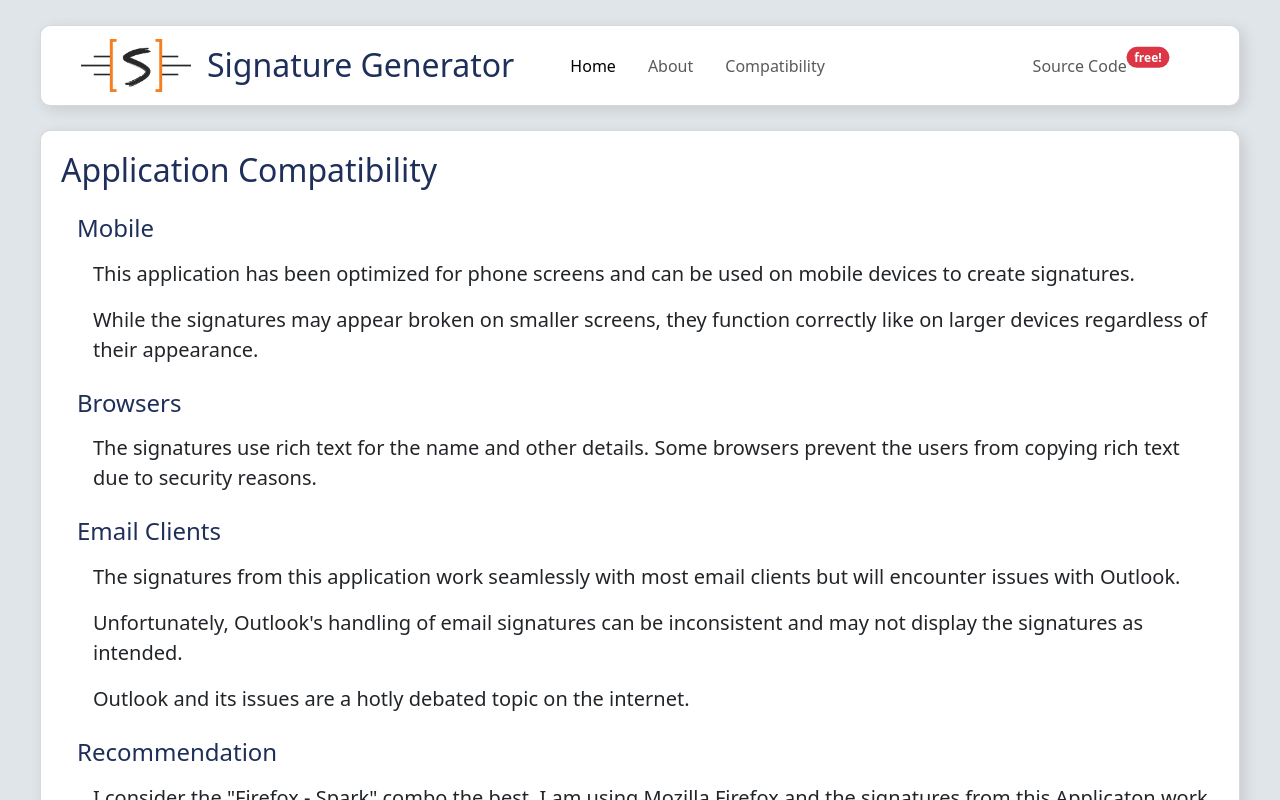
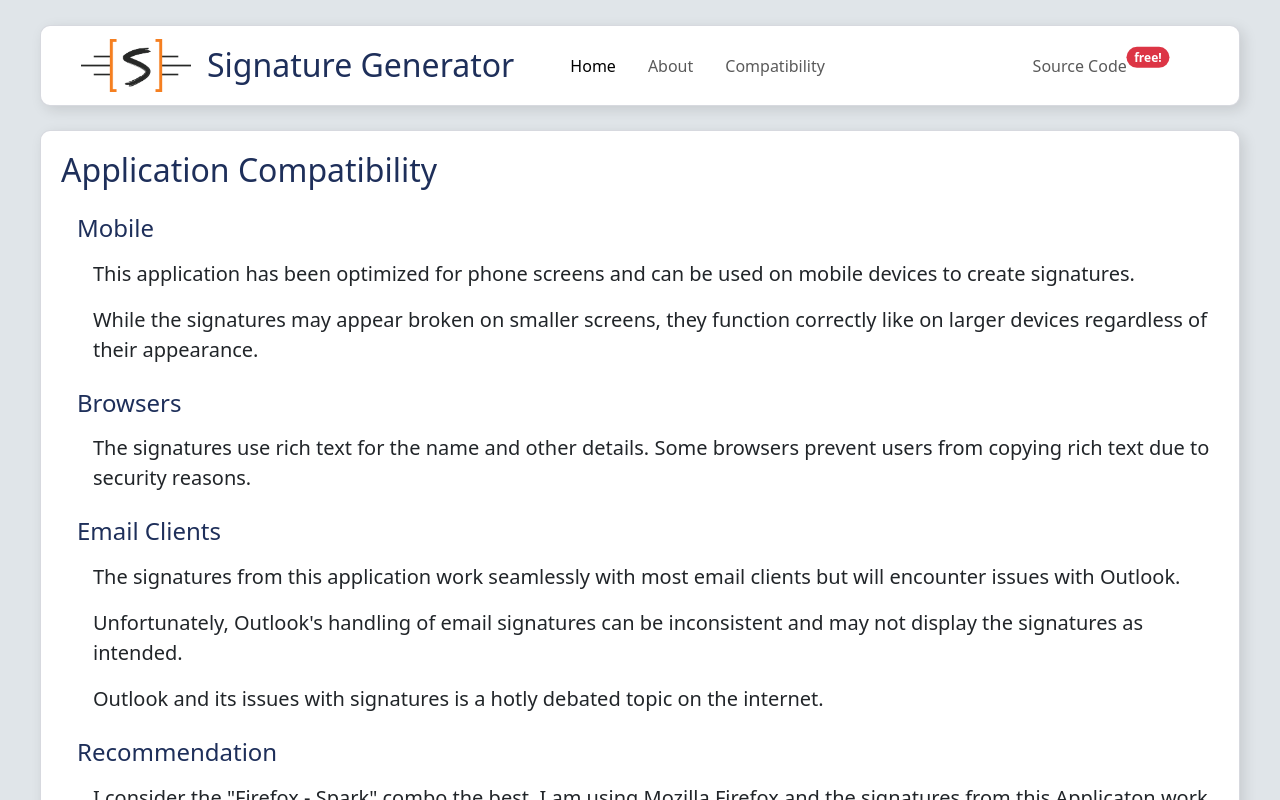
Before and after one commit to nickpolizogopoulos/signature-generator, an Angular app: page /compatibility in a window 1280 px wide. Shown: the top 800 px of the page. Built offline with nearby package versions, Linux system fonts and the light colour scheme.

Commit message:
minor corrections

```diff
--- a/src/app/components/about.component.ts
+++ b/src/app/components/about.component.ts
@@ -12,7 +12,7 @@ import { Component } from "@angular/core";
                         <p class="lead">This is a remastered version of my very first
                             <a class="angularColor nodecor" href="https://angular.io/" target="_blank">Angular</a>
                             Application, the "Super Signature Maker".</p>
-                        <p class="lead">The idea was to create email signatures for my colleagues at a fast pace and start getting familiar with Angular.</p>
+                        <p class="lead">The idea was to create email signatures for my colleagues at a fast pace and start getting familiar with the framework.</p>
                         <p class="lead">It solved the problem of copying, editing and customising every person's signature in code.</p>
                         <p class="lead">This Application <strong class="text-underline">does not</strong> collect personal data from users.</p>
                         <p class="lead">Make sure you check the <a routerLink="/compatibility">Compatibility</a> section.</p>
--- a/src/app/components/compatibility.component.ts
+++ b/src/app/components/compatibility.component.ts
@@ -26,7 +26,8 @@ import { Component } from "@angular/core";
                     <h4 class="mb-3">Browsers</h4>
                     <div class="ms-3">
                         <p class="lead">
-                            The signatures use rich text for the name and other details. Some browsers prevent the users from copying rich text due to security reasons.
+                            The signatures use rich text for the name and other details.
+                            Some browsers prevent users from copying rich text due to security reasons.
                         </p>
                     </div>
                 </div>
@@ -41,7 +42,7 @@ import { Component } from "@angular/core";
                             Unfortunately, Outlook's handling of email signatures can be inconsistent and may not display the signatures as intended.
                         </p>
                         <p class="lead">
-                            Outlook and its issues are a hotly debated topic on the internet.
+                            Outlook and its issues with signatures is a hotly debated topic on the internet.
                         </p>
                     </div>
                 </div>
```
